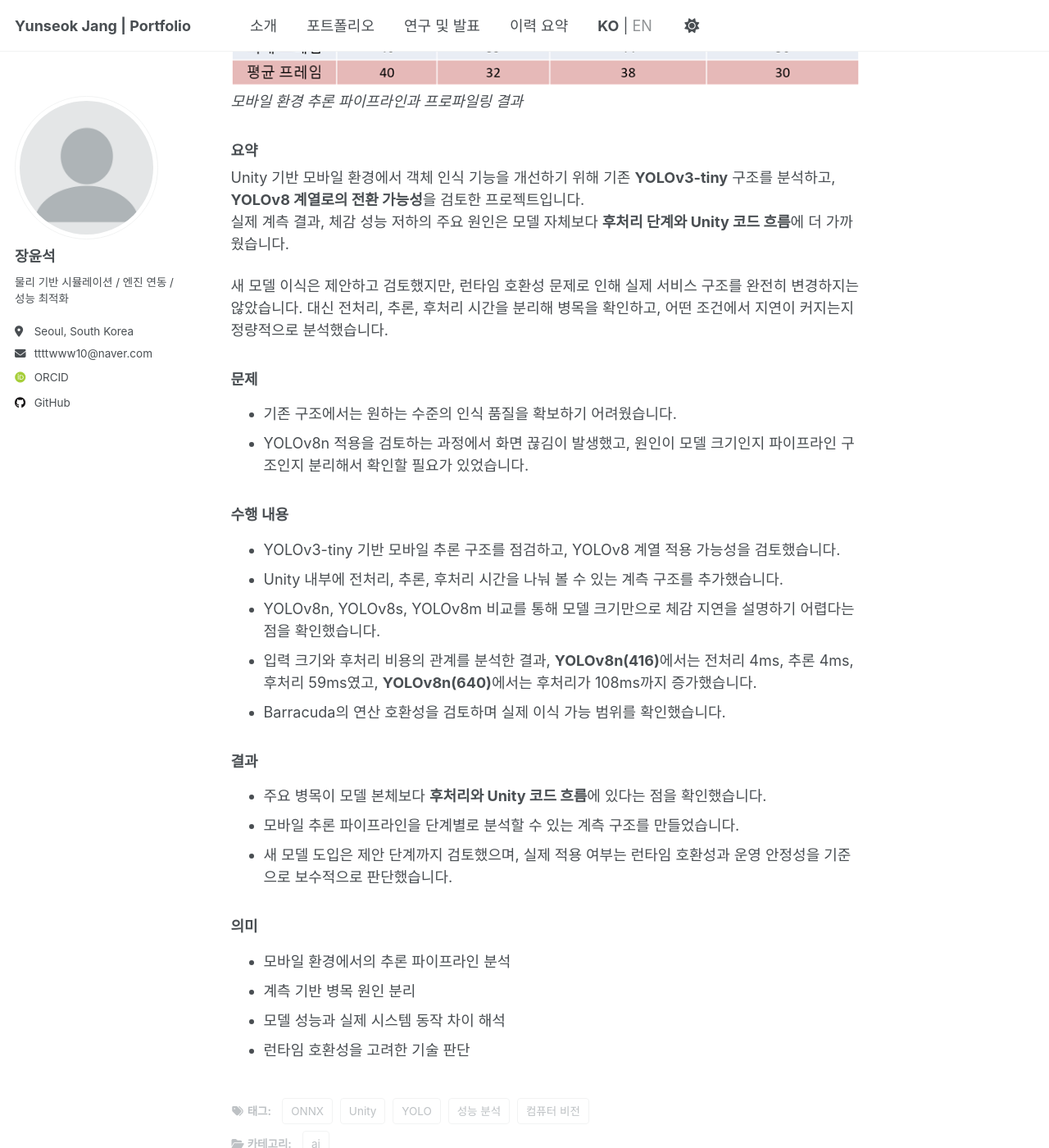
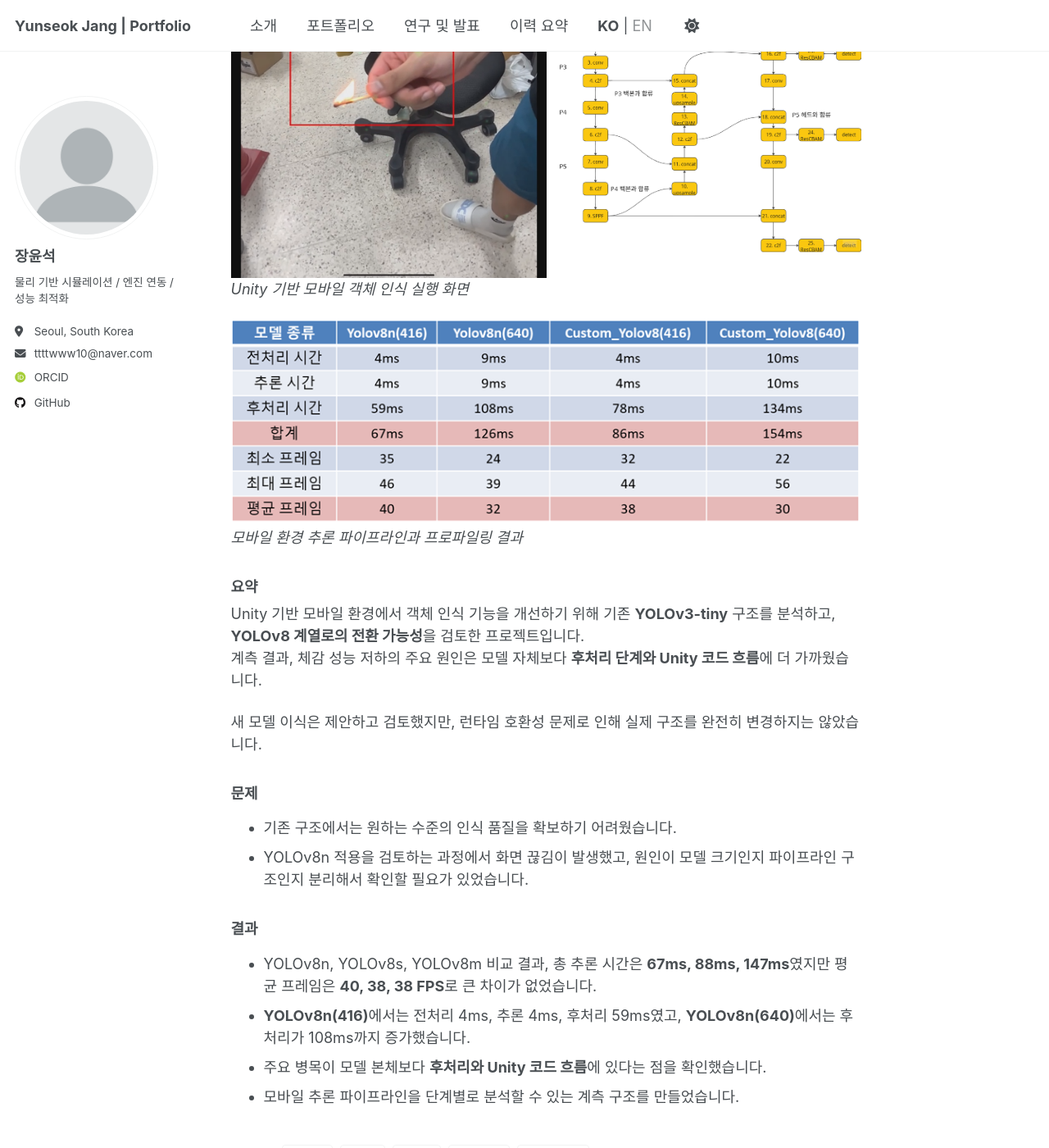
Before and after one commit to dodogcat/dodogcat.github.io, a Jekyll site: the page built from _portfolio/2-mobile-optimization.md, in a window 1280 px wide and 1400 px high, scrolled down 497 px. Shown: the whole window at 82% size. Built offline with Jekyll 4.4.1, drawn with Linux system fonts in a browser that asks for light colours; some web fonts are replaced; some of the changed text lies outside the part shown.

Commit message:
Simplify mobile optimization portfolio page

```diff
--- a/_portfolio/2-mobile-optimization.md
+++ b/_portfolio/2-mobile-optimization.md
@@ -12,9 +12,12 @@ tags:
 ---
 
 **기간**: 2024.09 - 2024.12
-**역할**: 온디바이스 추론 통합, 성능 계측, 병목 분석, 개선 방향 정리
+**역할**: 온디바이스 추론 통합, 성능 계측, 병목 분석
 **기술 스택**: Unity, C#, ONNX, Barracuda, YOLOv3-tiny, YOLOv8, Xcode Instruments, iPad / 모바일 환경
 **코드**: 비공개 저장소, 요청 시 설명 가능
+
+![모바일 객체 인식 화면](/images/notion4.png)
+*Unity 기반 모바일 객체 인식 실행 화면*
 
 ![모바일 환경 추론 파이프라인](/images/notion5.png)
 *모바일 환경 추론 파이프라인과 프로파일링 결과*
@@ -22,32 +25,18 @@ tags:
 ### 요약
 
 Unity 기반 모바일 환경에서 객체 인식 기능을 개선하기 위해 기존 **YOLOv3-tiny** 구조를 분석하고, **YOLOv8 계열로의 전환 가능성**을 검토한 프로젝트입니다.
-실제 계측 결과, 체감 성능 저하의 주요 원인은 모델 자체보다 **후처리 단계와 Unity 코드 흐름**에 더 가까웠습니다.
+계측 결과, 체감 성능 저하의 주요 원인은 모델 자체보다 **후처리 단계와 Unity 코드 흐름**에 더 가까웠습니다.
 
-새 모델 이식은 제안하고 검토했지만, 런타임 호환성 문제로 인해 실제 서비스 구조를 완전히 변경하지는 않았습니다. 대신 전처리, 추론, 후처리 시간을 분리해 병목을 확인하고, 어떤 조건에서 지연이 커지는지 정량적으로 분석했습니다.
+새 모델 이식은 제안하고 검토했지만, 런타임 호환성 문제로 인해 실제 구조를 완전히 변경하지는 않았습니다.
 
 ### 문제
 
 - 기존 구조에서는 원하는 수준의 인식 품질을 확보하기 어려웠습니다.
 - YOLOv8n 적용을 검토하는 과정에서 화면 끊김이 발생했고, 원인이 모델 크기인지 파이프라인 구조인지 분리해서 확인할 필요가 있었습니다.
 
-### 수행 내용
-
-- YOLOv3-tiny 기반 모바일 추론 구조를 점검하고, YOLOv8 계열 적용 가능성을 검토했습니다.
-- Unity 내부에 전처리, 추론, 후처리 시간을 나눠 볼 수 있는 계측 구조를 추가했습니다.
-- YOLOv8n, YOLOv8s, YOLOv8m 비교를 통해 모델 크기만으로 체감 지연을 설명하기 어렵다는 점을 확인했습니다.
-- 입력 크기와 후처리 비용의 관계를 분석한 결과, **YOLOv8n(416)**에서는 전처리 4ms, 추론 4ms, 후처리 59ms였고, **YOLOv8n(640)**에서는 후처리가 108ms까지 증가했습니다.
-- Barracuda의 연산 호환성을 검토하며 실제 이식 가능 범위를 확인했습니다.
-
 ### 결과
 
+- YOLOv8n, YOLOv8s, YOLOv8m 비교 결과, 총 추론 시간은 **67ms, 88ms, 147ms**였지만 평균 프레임은 **40, 38, 38 FPS**로 큰 차이가 없었습니다.
+- **YOLOv8n(416)**에서는 전처리 4ms, 추론 4ms, 후처리 59ms였고, **YOLOv8n(640)**에서는 후처리가 108ms까지 증가했습니다.
 - 주요 병목이 모델 본체보다 **후처리와 Unity 코드 흐름**에 있다는 점을 확인했습니다.
 - 모바일 추론 파이프라인을 단계별로 분석할 수 있는 계측 구조를 만들었습니다.
-- 새 모델 도입은 제안 단계까지 검토했으며, 실제 적용 여부는 런타임 호환성과 운영 안정성을 기준으로 보수적으로 판단했습니다.
-
-### 의미
-
-- 모바일 환경에서의 추론 파이프라인 분석
-- 계측 기반 병목 원인 분리
-- 모델 성능과 실제 시스템 동작 차이 해석
-- 런타임 호환성을 고려한 기술 판단
```
